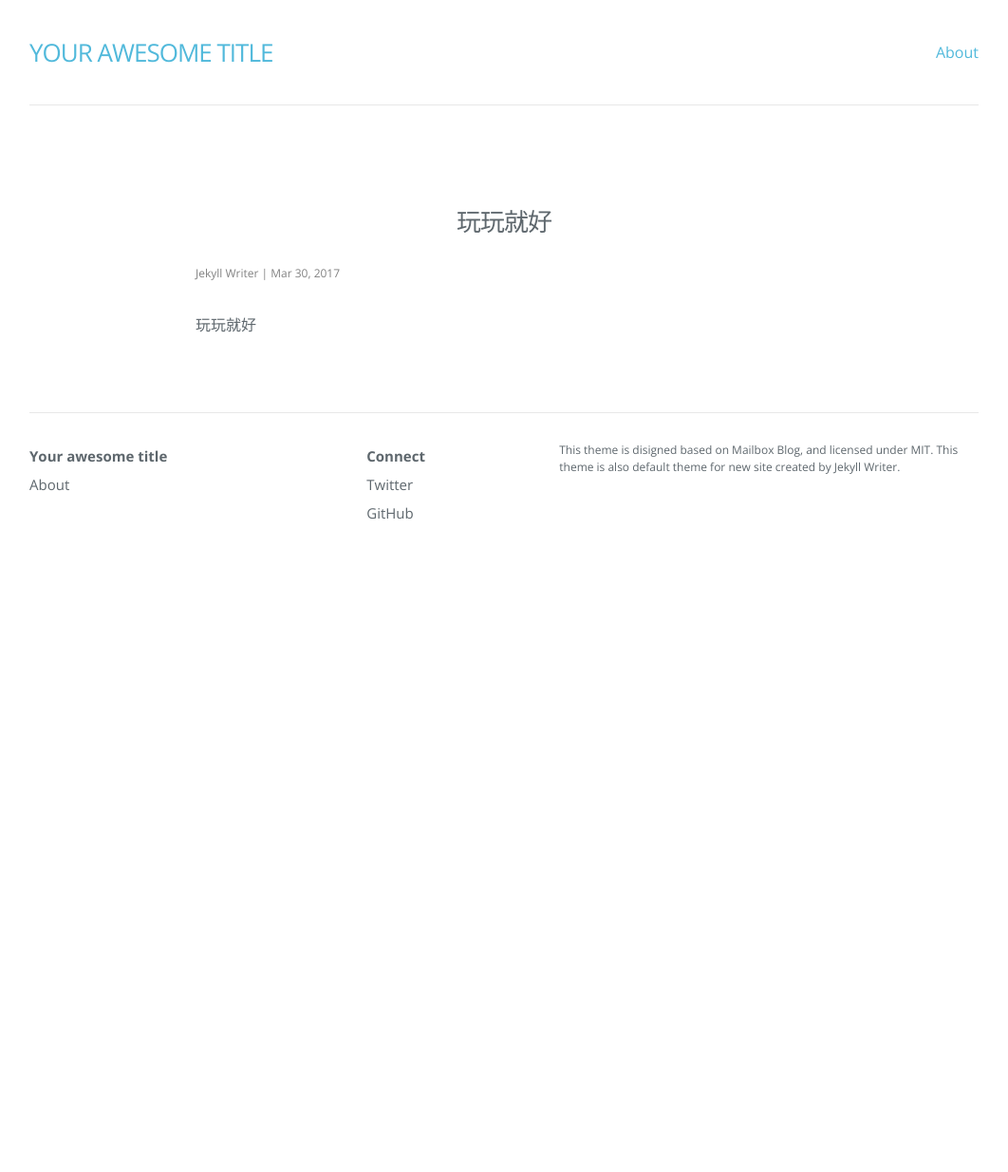
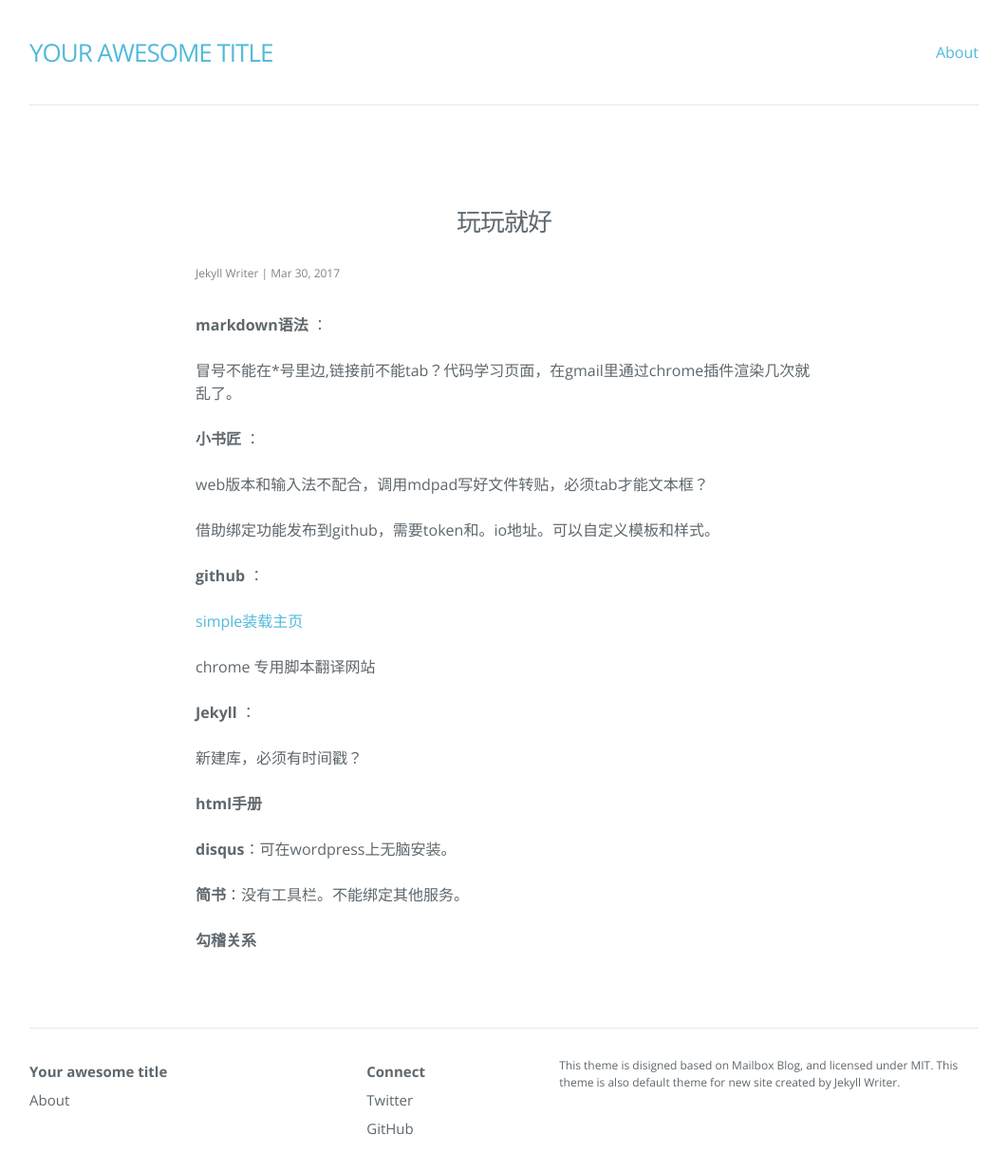
Before and after one commit to hebbank/jekyll, a Jekyll site: the page built from _posts/2017-03-30-玩玩就好.md, in a window 1280 px wide and 1271 px high. Shown: the top 1234 px of the window at 95% size, without its empty margins (109-1171 px from the left). Built offline with Jekyll 4.4.1, drawn with Linux system fonts in a browser that asks for light colours; nearby versions of some CDN libraries.

Commit message:
Update 玩玩就好

```diff
--- a/_posts/2017-03-30-玩玩就好.md
+++ b/_posts/2017-03-30-玩玩就好.md
@@ -1,5 +1,33 @@
 ---
 title: 玩玩就好
 layout: post
+categories: ''
+tags: ''
 ---
-玩玩就好
+**markdown语法**		：
+
+冒号不能在*号里边,链接前不能tab？代码学习页面，在gmail里通过chrome插件渲染几次就乱了。
+
+**小书匠**	：
+
+web版本和输入法不配合，调用mdpad写好文件转贴，必须tab才能文本框？
+
+借助绑定功能发布到github，需要token和。io地址。可以自定义模板和样式。
+
+**github** ：
+
+[simple装载主页](https://isnowfy.github.io/simple/)
+
+chrome	专用脚本翻译网站
+
+**Jekyll**	：
+
+新建库，必须有时间戳？
+
+**html手册**
+
+**disqus**：可在wordpress上无脑安装。
+
+**简书**：没有工具栏。不能绑定其他服务。
+
+**勾稽关系**
```
